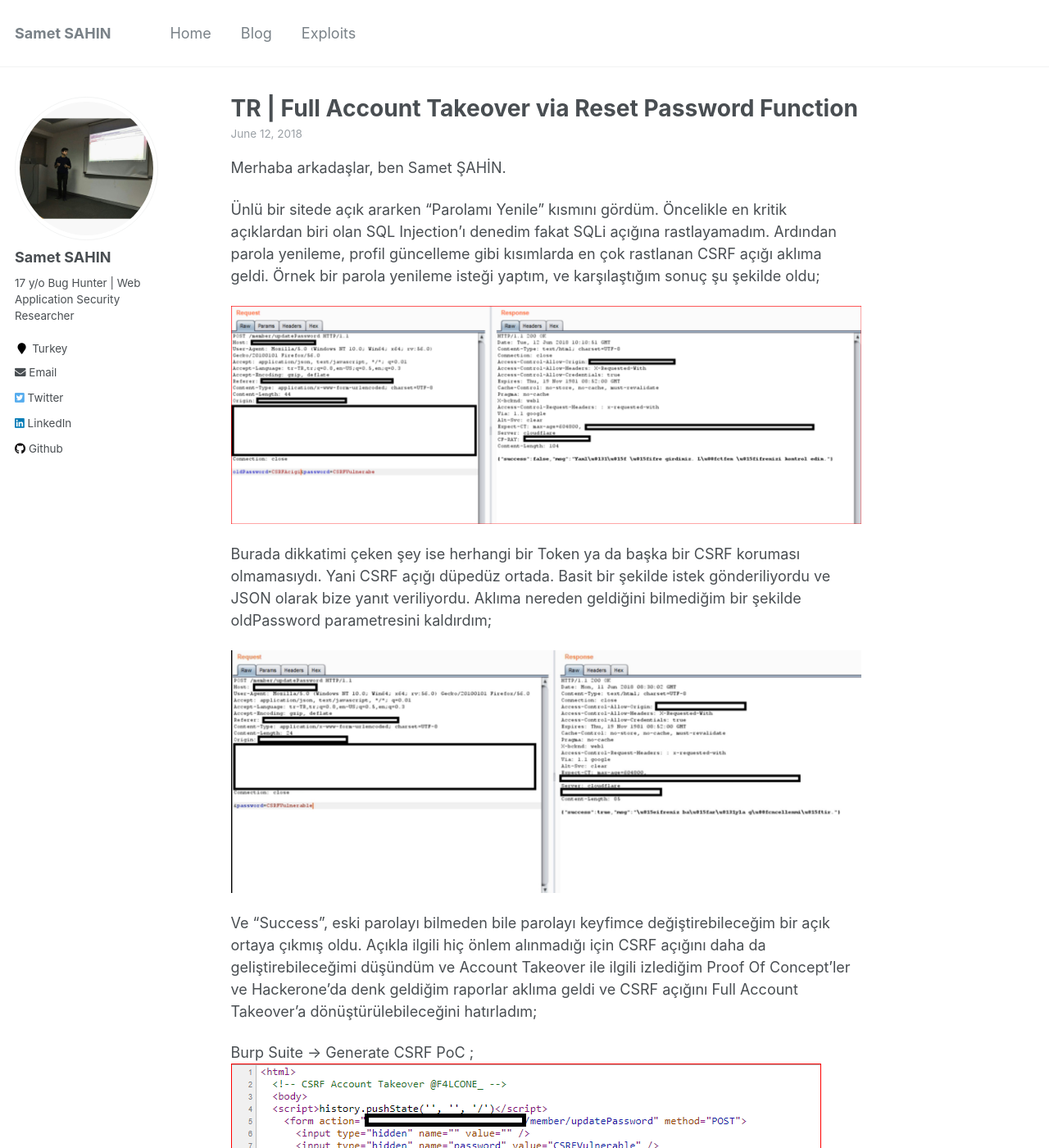
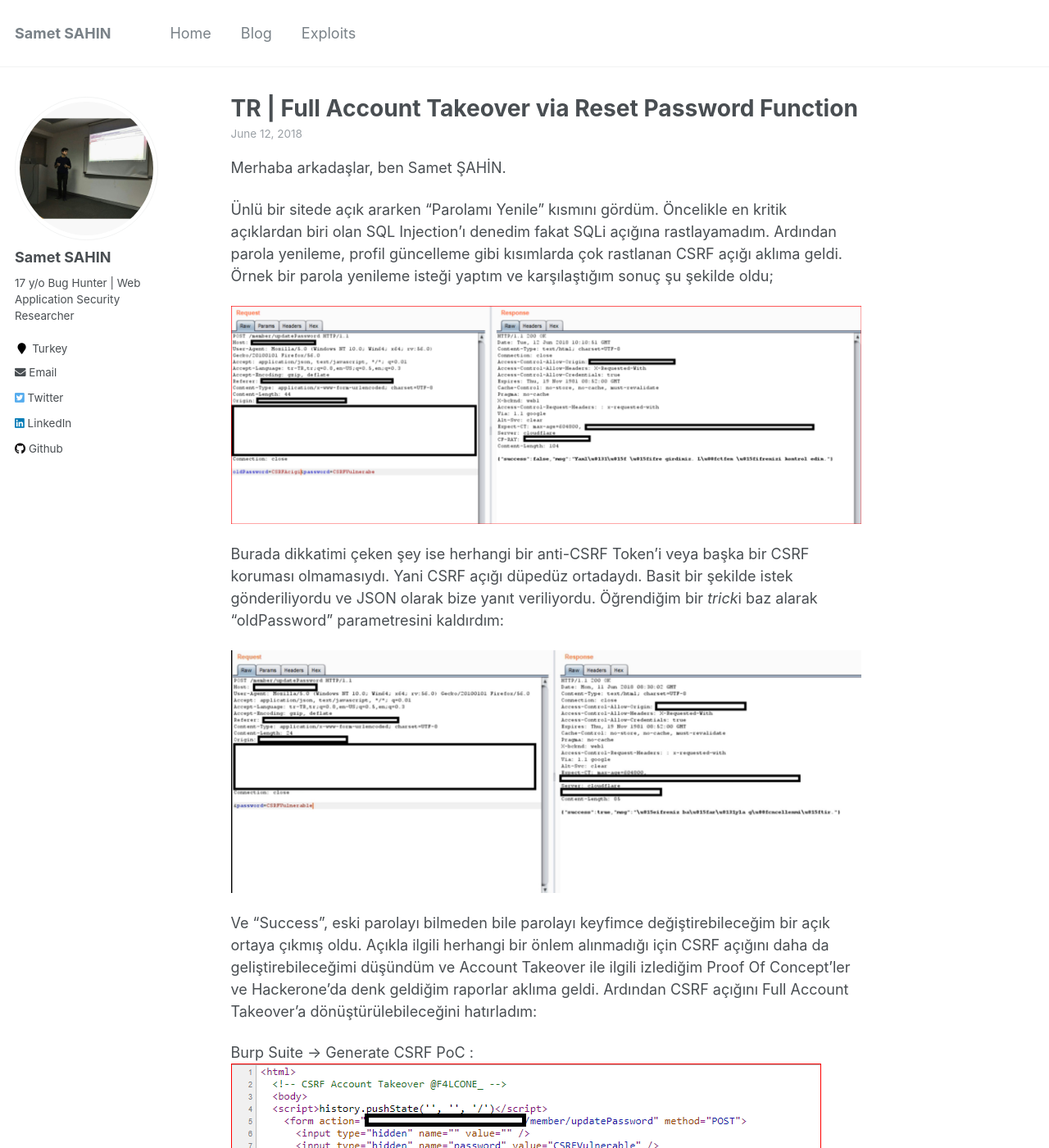
Before and after one commit to sametsahinnet/netwebsite, a Jekyll site: the page built from _posts/2018-06-12-account-takeover-via-reset-password.md, in a window 1280 px wide and 1400 px high. Shown: the whole window at 82% size. Built offline with Jekyll 4.4.1, drawn with Linux system fonts in a browser that asks for light colours; some of the changed text lies outside the part shown.

Commit message:
Update 2018-06-12-account-takeover-via-reset-password.md
Genel düzenleme

```diff
--- a/_posts/2018-06-12-account-takeover-via-reset-password.md
+++ b/_posts/2018-06-12-account-takeover-via-reset-password.md
@@ -14,23 +14,20 @@ excerpt: 'Full Account Takeover via Reset Password Function (CSRF)'
 
 Merhaba arkadaşlar, ben Samet ŞAHİN.
 
-Ünlü bir sitede açık ararken “Parolamı Yenile” kısmını gördüm. Öncelikle en kritik açıklardan biri olan SQL Injection’ı denedim fakat SQLi açığına rastlayamadım. Ardından parola yenileme, profil güncelleme gibi kısımlarda en çok rastlanan CSRF açığı aklıma geldi. Örnek bir parola yenileme isteği yaptım, ve karşılaştığım sonuç şu şekilde oldu;
+Ünlü bir sitede açık ararken “Parolamı Yenile” kısmını gördüm. Öncelikle en kritik açıklardan biri olan SQL Injection’ı denedim fakat SQLi açığına rastlayamadım. Ardından parola yenileme, profil güncelleme gibi kısımlarda çok rastlanan CSRF açığı aklıma geldi. Örnek bir parola yenileme isteği yaptım ve karşılaştığım sonuç şu şekilde oldu;
 
 <img src="/images/accounttakeover-1.png" alt="CSRF Açıklı Parola Yenileme isteği">
 
 
-Burada dikkatimi çeken şey ise herhangi bir Token ya da başka bir CSRF koruması olmamasıydı. Yani CSRF açığı düpedüz ortada. Basit bir şekilde istek gönderiliyordu ve JSON olarak bize yanıt veriliyordu. Aklıma nereden geldiğini bilmediğim bir şekilde oldPassword parametresini kaldırdım;
+Burada dikkatimi çeken şey ise herhangi bir anti-CSRF Token'i veya başka bir CSRF koruması olmamasıydı. Yani CSRF açığı düpedüz ortadaydı. Basit bir şekilde istek gönderiliyordu ve JSON olarak bize yanıt veriliyordu. Öğrendiğim bir *trick*i baz alarak "oldPassword" parametresini kaldırdım:
 
 <img src="/images/accounttakeover-2.png">
 
-Ve “Success”, eski parolayı bilmeden bile parolayı keyfimce değiştirebileceğim bir açık ortaya çıkmış oldu. Açıkla ilgili hiç önlem alınmadığı için CSRF açığını daha da geliştirebileceğimi düşündüm ve Account Takeover ile ilgili izlediğim Proof Of Concept’ler ve Hackerone’da denk geldiğim raporlar aklıma geldi ve CSRF açığını Full Account Takeover'a dönüştürülebileceğini hatırladım;
+Ve “Success”, eski parolayı bilmeden bile parolayı keyfimce değiştirebileceğim bir açık ortaya çıkmış oldu. Açıkla ilgili herhangi bir önlem alınmadığı için CSRF açığını daha da geliştirebileceğimi düşündüm ve Account Takeover ile ilgili izlediğim Proof Of Concept’ler ve Hackerone’da denk geldiğim raporlar aklıma geldi. Ardından CSRF açığını Full Account Takeover'a dönüştürülebileceğini hatırladım:
 
-
-Burp Suite -> Generate CSRF PoC ;
+Burp Suite -> Generate CSRF PoC :
 <img src="/images/accounttakeover-3.png" alt="Account Takeover için kullanıcıya tıklattırılacak CSRF PoC">
 
 Sonuç : Full Account Takeover :)
 
-Teşekkürler.
-
-*Full and bad write-up is here :* <a href="https://medium.com/@sametsahinnet/full-account-takeover-via-reset-password-ca66ab5b0356">Medium</a>
+Samet ŞAHİN
```
